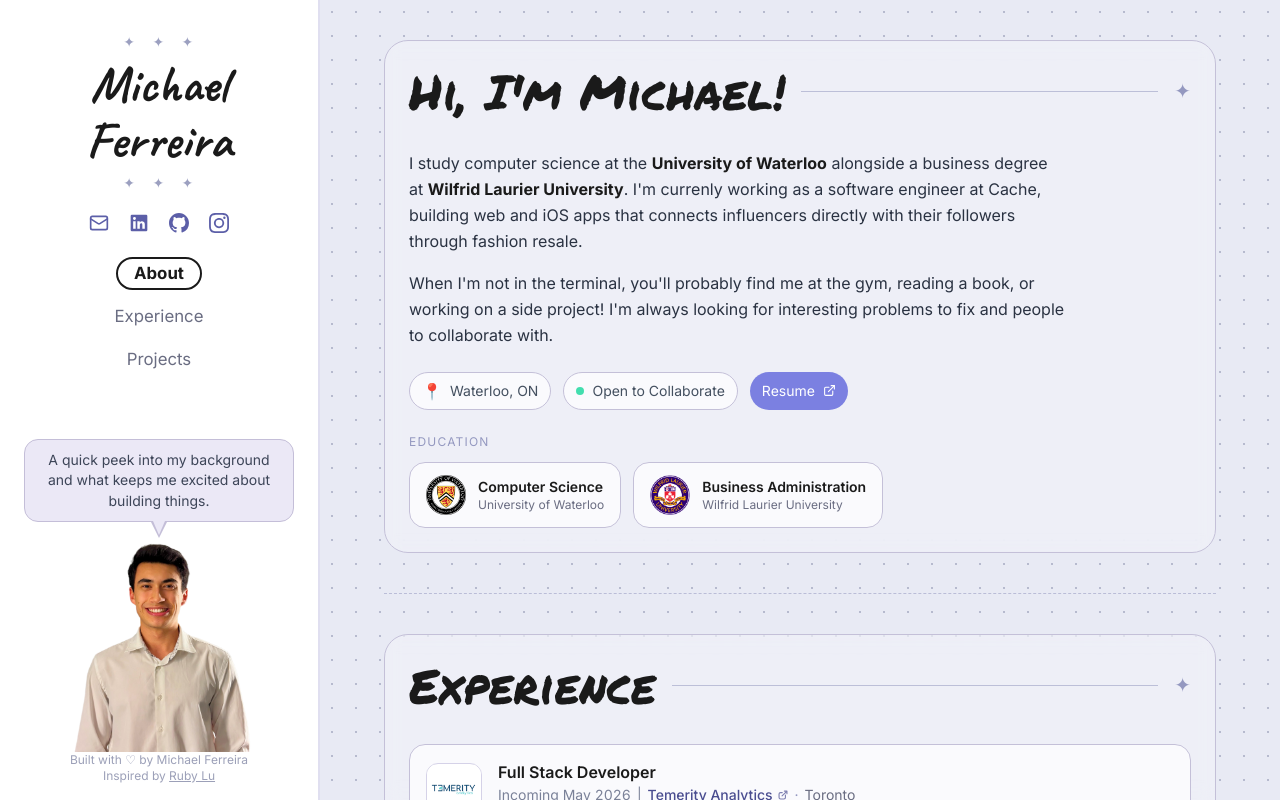
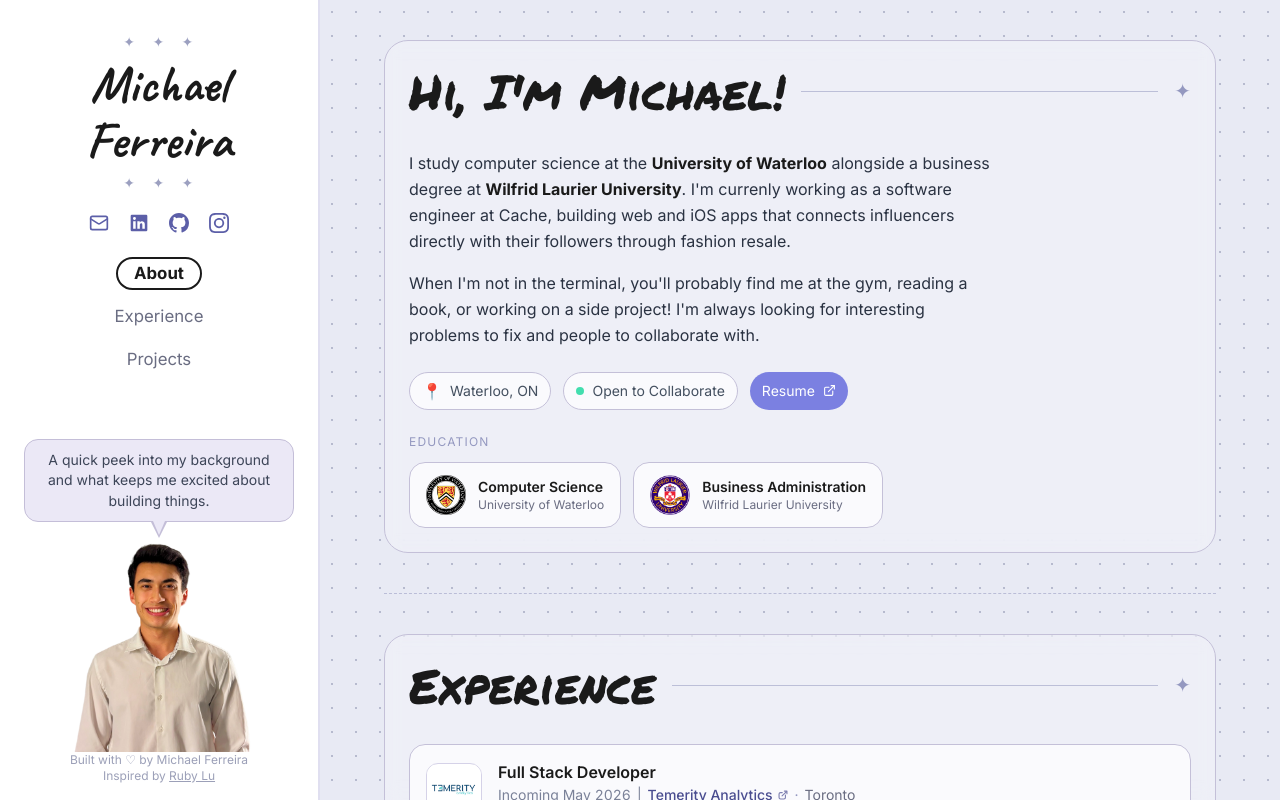
Before and after one commit to michaeljf07/personal-website3.0, a Next.js app: page / in a window 1280 px wide. Built offline with nearby package versions, Linux system fonts and the light colour scheme; no server answers.

Commit message:
improvement: about panel text width

```diff
--- a/app/components/hero/AboutPanel.tsx
+++ b/app/components/hero/AboutPanel.tsx
@@ -18,7 +18,7 @@
 export default function AboutPanel() {
     return (
         <div className="space-y-6 w-full">
-            <div className="space-y-4 max-w-prose">
+            <div className="space-y-4 max-w-3/4">
                 <p className="text-base text-(--color-text-body) leading-relaxed">
                     I study computer science at the{" "}
                     <strong className="text-(--color-text)">University of Waterloo</strong>{" "}
```
